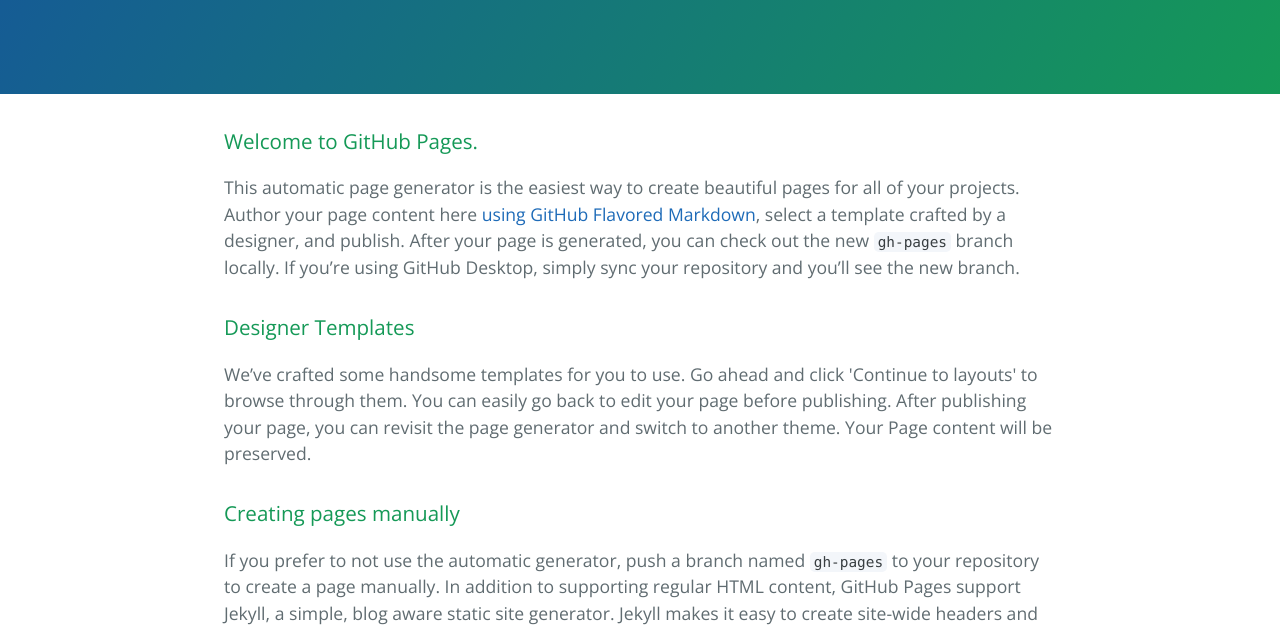
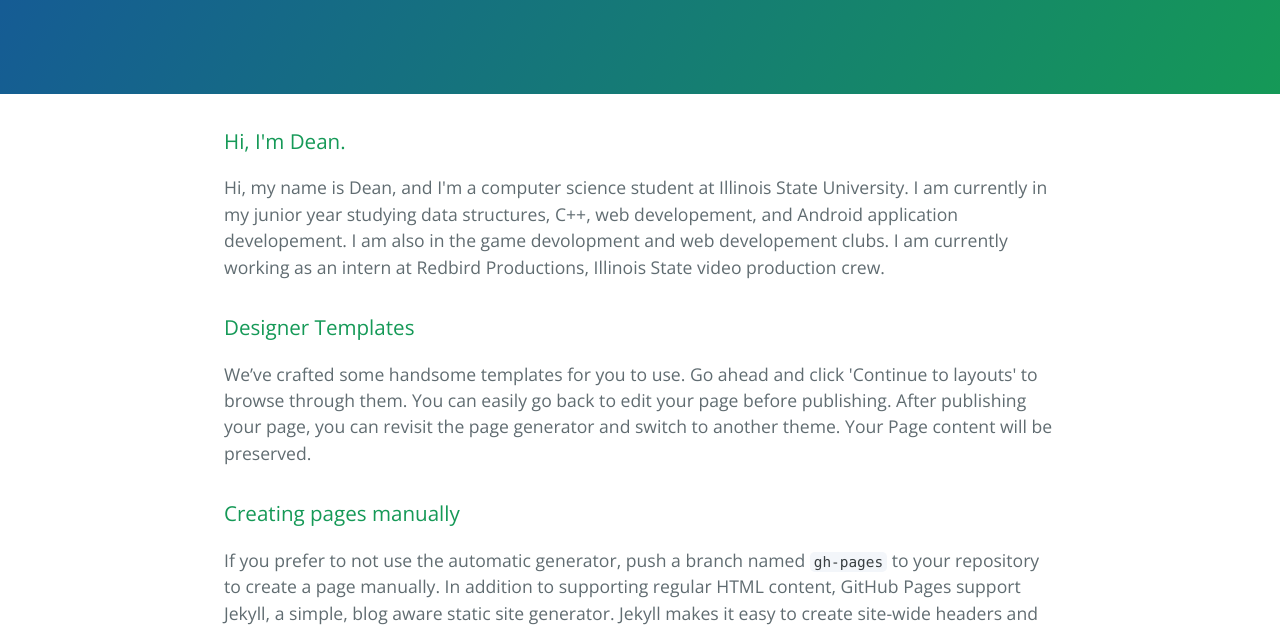
Before and after one commit to Dpschu2/Dpschu2.github.io, a plain HTML site: page index.html in a window 1280 px wide. Shown: the part 176-803 px from the top of the page. Drawn offline with nearby package versions, Linux system fonts and the light colour scheme.

Commit message:
Update index.html

```diff
--- a/index.html
+++ b/index.html
@@ -17,9 +17,12 @@
 
     <section class="main-content">
       <h3>
-<a id="welcome-to-github-pages" class="anchor" href="#welcome-to-github-pages" aria-hidden="true"><span aria-hidden="true" class="octicon octicon-link"></span></a>Welcome to GitHub Pages.</h3>
+<a id="welcome-to-github-pages" class="anchor" href="#welcome-to-github-pages" aria-hidden="true"><span aria-hidden="true" class="octicon octicon-link"></span></a>Hi, I'm Dean.</h3>
 
-<p>This automatic page generator is the easiest way to create beautiful pages for all of your projects. Author your page content here <a href="https://guides.github.com/features/mastering-markdown/">using GitHub Flavored Markdown</a>, select a template crafted by a designer, and publish. After your page is generated, you can check out the new <code>gh-pages</code> branch locally. If you’re using GitHub Desktop, simply sync your repository and you’ll see the new branch.</p>
+<p>Hi, my name is Dean, and I'm a computer science student at Illinois State University.
+  I am currently in my junior year studying data structures, C++, web developement, and Android application developement.
+  I am also in the game devolopment and web developement clubs.  I am currently working as an intern at Redbird Productions,
+      Illinois State video production crew.</p>
 
 <h3>
 <a id="designer-templates" class="anchor" href="#designer-templates" aria-hidden="true"><span aria-hidden="true" class="octicon octicon-link"></span></a>Designer Templates</h3>
```
